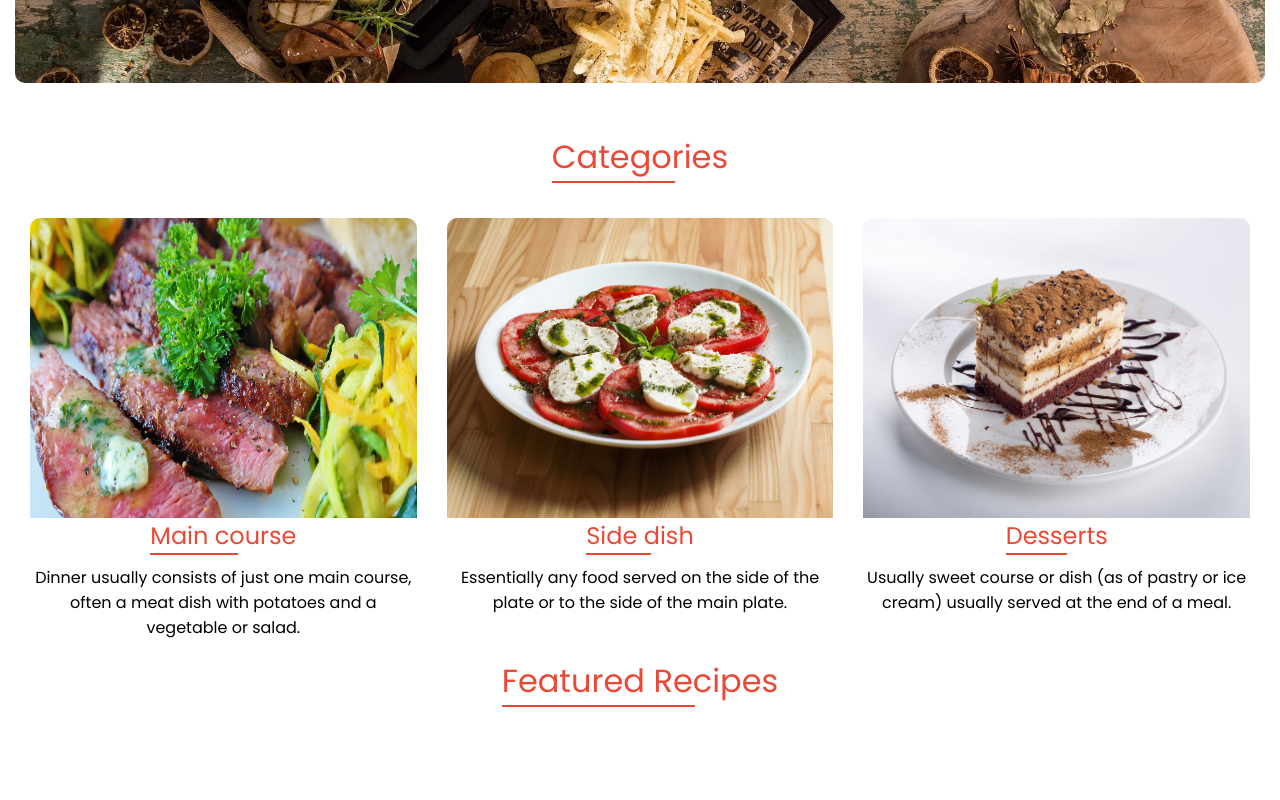
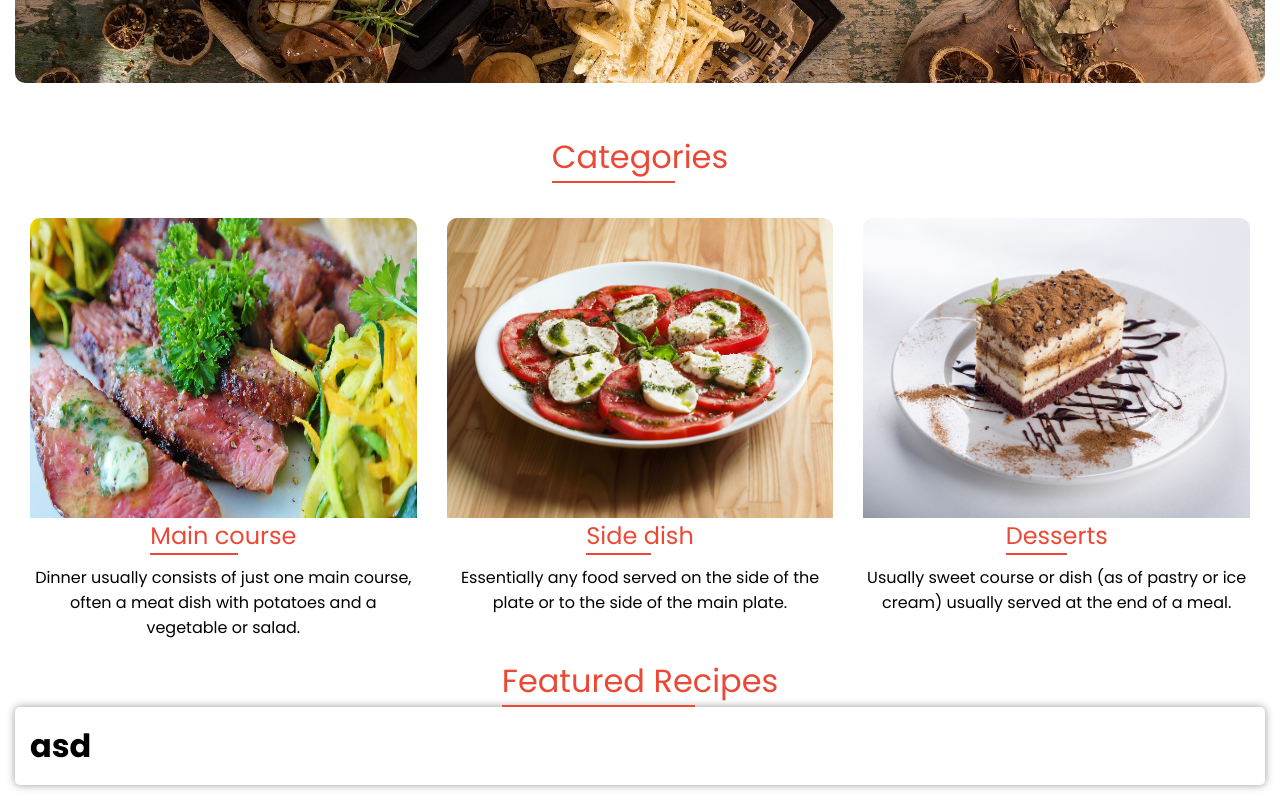
Before and after one commit to mart-anthony-stark/Food-Recipe-Web-App-React-TS, a React (Vite) app: page /home in a window 1280 px wide. Shown: the part 547-1347 px from the top of the page. Before the commit the page ends 1269 px from the top, so only its background shows below. Built offline with nearby package versions, Linux system fonts and the light colour scheme.

Commit message:
add card component

```diff
--- a/src/views/home/Home.tsx
+++ b/src/views/home/Home.tsx
@@ -4,6 +4,7 @@ import Banner from "../../components/banner/Banner";
 import { LazyLoadImage } from "react-lazy-load-image-component";
 import { Link } from "react-router-dom";
 import Heading from "../../components/Heading";
+import Card from "../../components/card/Card";
 
 interface Category {
   name: string;
@@ -60,7 +61,7 @@ const Home = () => {
 
       <Heading title="Featured Recipes" />
       <div className="featured">
-
+        <Card><h1>asd</h1></Card>
       </div>
     </>
   );
```
